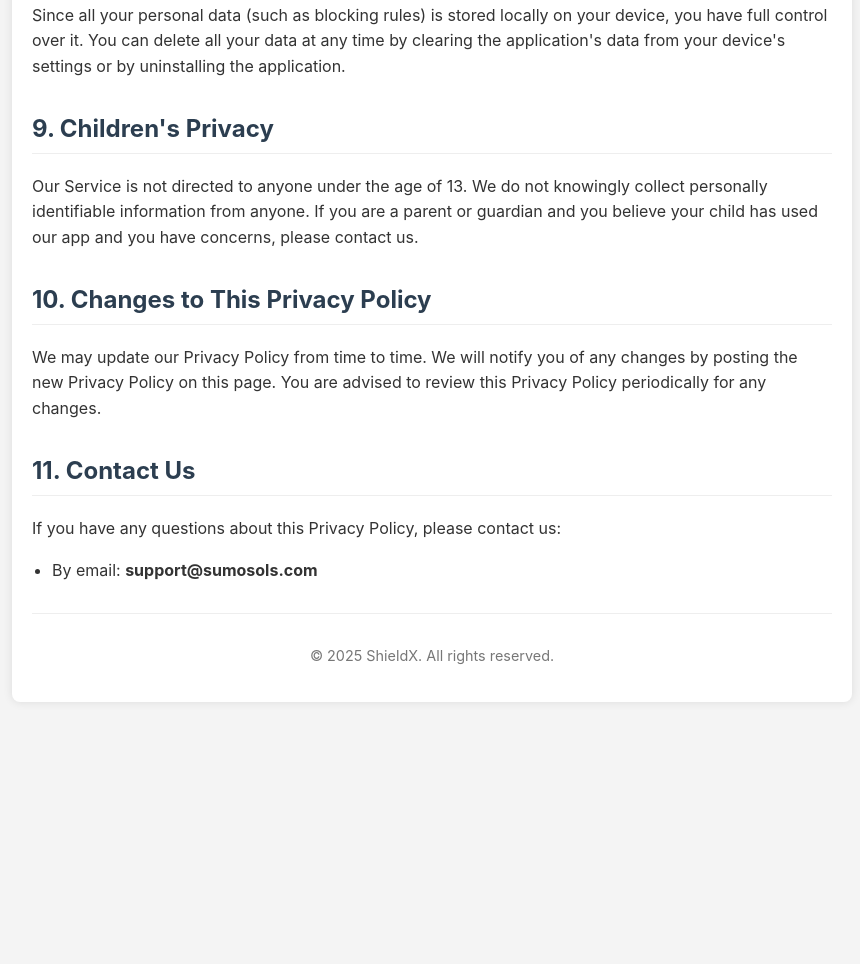
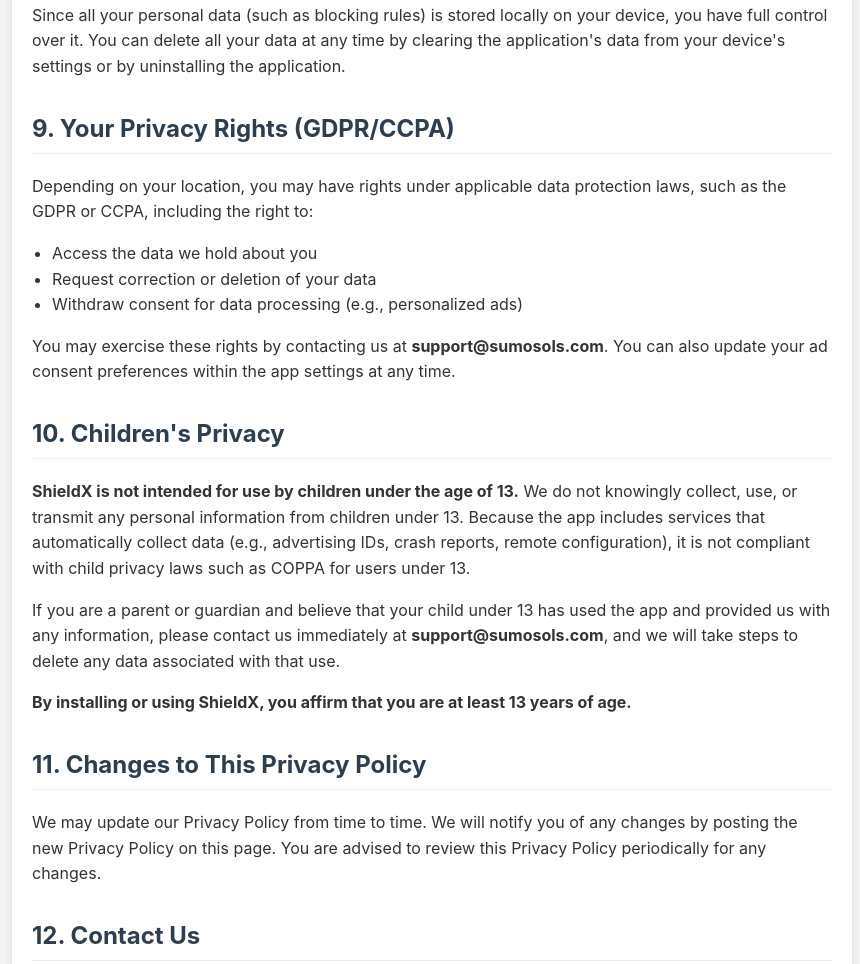
Before and after one commit to SuMo-Productivity/sumosols, a plain HTML site: page privacy.html in a window 1280 px wide. Shown: the part 2559-3523 px from the top of the page, without its empty margins (208-1068 px from the left). Before the commit the page ends 3281 px from the top, so only its background shows below. Drawn offline with Linux system fonts and the light colour scheme.

Commit message:
Update privacy.html

```diff
--- a/privacy.html
+++ b/privacy.html
@@ -58,9 +58,9 @@
         <ul>
             <li><strong>Anonymous Analytics and Crash Reports:</strong> We use <strong>Firebase Crashlytics</strong> to collect anonymous diagnostic data in the event of an app crash or error. This data includes device type, OS version, and app state, and it helps us fix technical problems.</li>
             <li><strong>Wrongful Block Reports:</strong> If you choose to report content that was blocked incorrectly, we transmit the blocked content's identifier (e.g., URL or keyword) and the reason for the block to our analytics services to improve our blocking accuracy.</li>
-            <li><strong>Remote Logging:</strong> To diagnose service reliability issues, the app sends anonymized operational logs to <strong>Google Cloud Firestore</strong>. These logs include a randomly generated anonymous user ID, session ID, and device information, but do not include your Browse history or personal content.</li>
+            <li><strong>Remote Logging:</strong> To diagnose service reliability issues, the app sends anonymized operational logs to <strong>Google Cloud Firestore</strong>. These logs include a randomly generated anonymous user ID, session ID, and device information, but do not include your browsing history or personal content.</li>
             <li><strong>Remote Configuration:</strong> The app periodically contacts <strong>Firebase Remote Config</strong> to fetch settings, such as information about app updates.</li>
-            <li><strong>Advertising Identifiers:</strong> To support our Service, we display ads using <strong>Google AdMob</strong>. These services may collect anonymous identifiers (like Google's Advertising ID) to serve personalized or non-personalized ads and to manage your consent choices via Google's User Messaging Platform (UMP) SDK.</li>
+            <li><strong>Advertising Identifiers:</strong> To support our Service, we display ads using <strong>Google AdMob</strong>. These services may collect device-specific identifiers (such as the Google Advertising ID or Apple's IDFA) to serve personalized or non-personalized ads and manage your consent choices via Google's User Messaging Platform (UMP) SDK.</li>
         </ul>
 
         <h2>3. Use of Data</h2>
@@ -93,13 +93,24 @@
         <h2>8. Your Data Rights and Control</h2>
         <p>Since all your personal data (such as blocking rules) is stored locally on your device, you have full control over it. You can delete all your data at any time by clearing the application's data from your device's settings or by uninstalling the application.</p>
 
-        <h2>9. Children's Privacy</h2>
-        <p>Our Service is not directed to anyone under the age of 13. We do not knowingly collect personally identifiable information from anyone. If you are a parent or guardian and you believe your child has used our app and you have concerns, please contact us.</p>
+        <h2>9. Your Privacy Rights (GDPR/CCPA)</h2>
+        <p>Depending on your location, you may have rights under applicable data protection laws, such as the GDPR or CCPA, including the right to:</p>
+        <ul>
+            <li>Access the data we hold about you</li>
+            <li>Request correction or deletion of your data</li>
+            <li>Withdraw consent for data processing (e.g., personalized ads)</li>
+        </ul>
+        <p>You may exercise these rights by contacting us at <strong>support@sumosols.com</strong>. You can also update your ad consent preferences within the app settings at any time.</p>
 
-        <h2>10. Changes to This Privacy Policy</h2>
+        <h2>10. Children's Privacy</h2>
+        <p><strong>ShieldX is not intended for use by children under the age of 13.</strong> We do not knowingly collect, use, or transmit any personal information from children under 13. Because the app includes services that automatically collect data (e.g., advertising IDs, crash reports, remote configuration), it is not compliant with child privacy laws such as COPPA for users under 13.</p>
+        <p>If you are a parent or guardian and believe that your child under 13 has used the app and provided us with any information, please contact us immediately at <strong>support@sumosols.com</strong>, and we will take steps to delete any data associated with that use.</p>
+        <p><strong>By installing or using ShieldX, you affirm that you are at least 13 years of age.</strong></p>
+
+        <h2>11. Changes to This Privacy Policy</h2>
         <p>We may update our Privacy Policy from time to time. We will notify you of any changes by posting the new Privacy Policy on this page. You are advised to review this Privacy Policy periodically for any changes.</p>
 
-        <h2>11. Contact Us</h2>
+        <h2>12. Contact Us</h2>
         <p>If you have any questions about this Privacy Policy, please contact us:</p>
         <ul>
             <li>By email: <strong>support@sumosols.com</strong></li>
```
